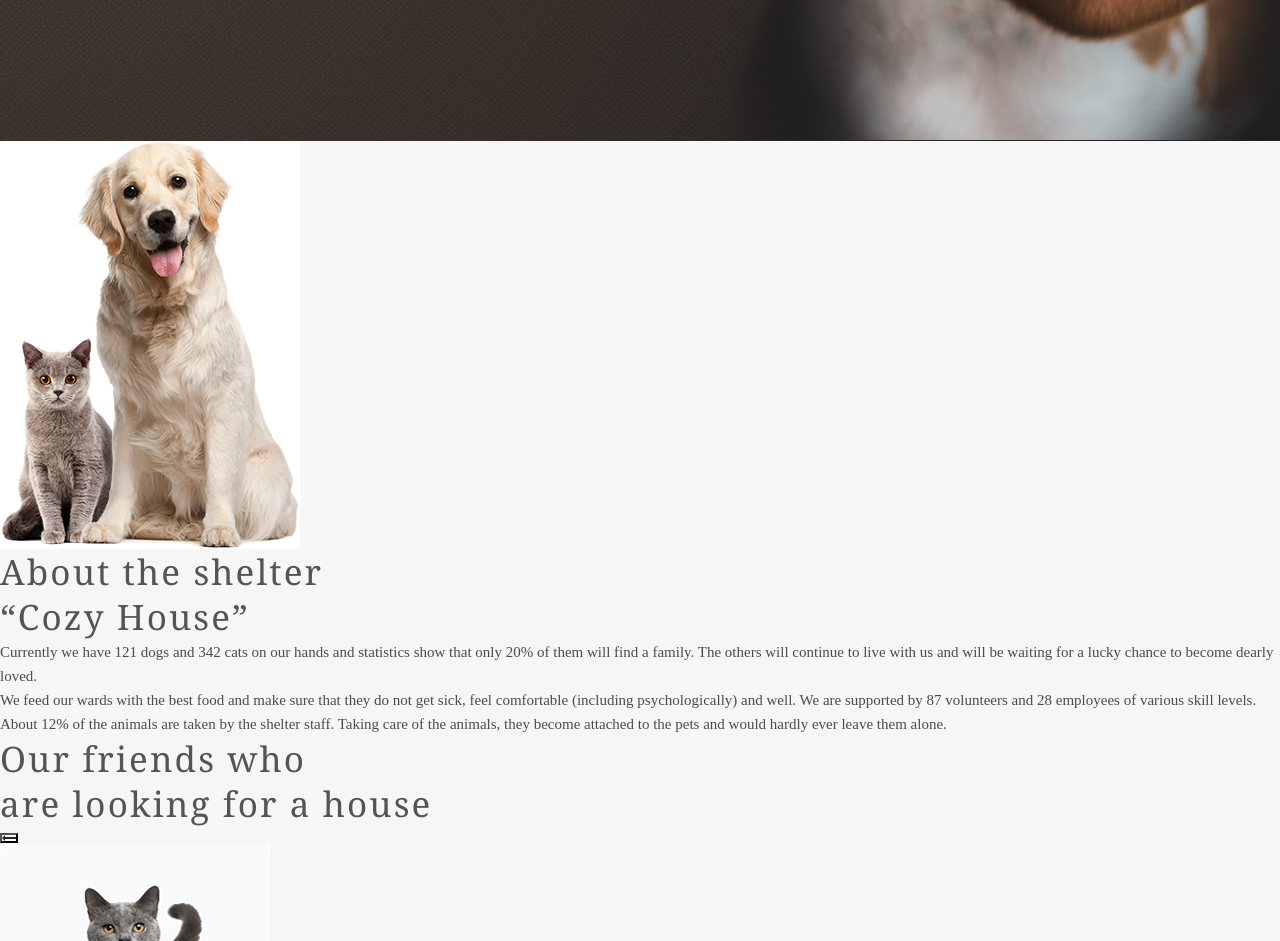
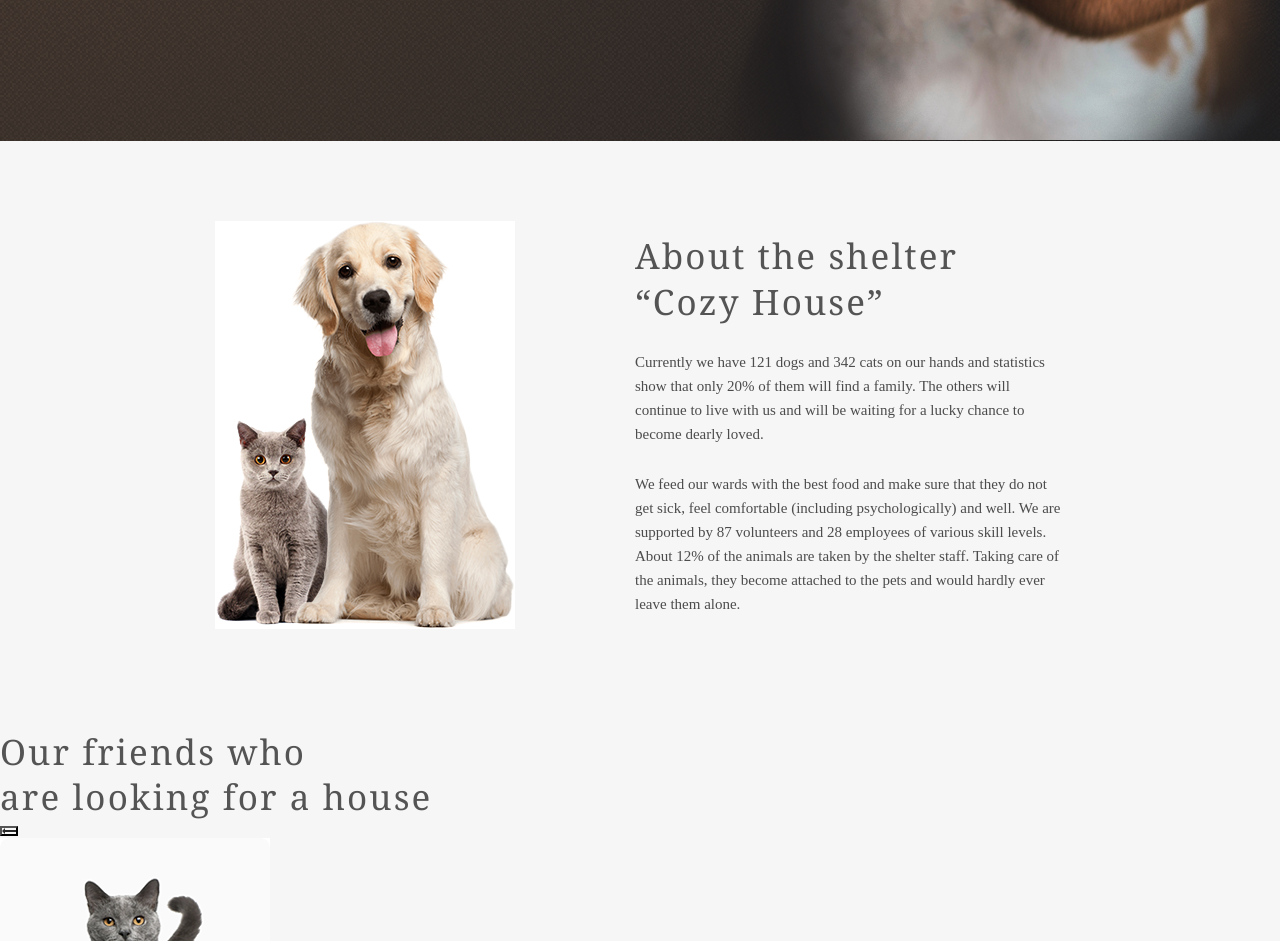
Before and after one commit to KirrBrest/Shelter, a plain HTML site: page index.html in a window 1280 px wide. Shown: the part 771-1712 px from the top of the page. Drawn offline with Linux system fonts and the light colour scheme.

Commit message:
feat: scss forsection about (Thu, Mar 30, 2023 06:04:56 PM)

```diff
--- a/index.html
+++ b/index.html
@@ -56,16 +56,12 @@
 
     <main class="main-content">
       <section id="about" class="about">
-        <div class="about-container1">
-          <div class="about-container2">
-            <div class="about-pets-img">
-              <img src="img/main/about-pets.jpg" width="300" height="408" alt="Cat and dog" title="Pets">
-            </div>
-            <div class="about-container3">
-              <h3 class="about-h3">About the shelter<br>“Cozy House”</h3>
-              <p class="about-text1">Currently we have 121 dogs and 342 cats on our hands and statistics show that only 20% of them will find a family. The others will continue to live with us and will be waiting for a lucky chance to become dearly loved.</p>
-              <p class="about-text2">We feed our wards with the best food and make sure that they do not get sick, feel comfortable (including psychologically) and well. We are supported by 87 volunteers and 28 employees of various skill levels. About 12% of the animals are taken by the shelter staff. Taking care of the animals, they become attached to the pets and would hardly ever leave them alone.</p>
-            </div>
+        <div class="about-wrapper">
+          <img src="img/main/about-pets.jpg" width="300" height="408" alt="Cat and dog" title="Pets">
+          <div class="about-container">
+            <h3 class="about-h3">About the shelter<br>“Cozy House”</h3>
+            <p class="about-text1">Currently we have 121 dogs and 342 cats on our hands and statistics show that only 20% of them will find a family. The others will continue to live with us and will be waiting for a lucky chance to become dearly loved.</p>
+            <p class="about-text2">We feed our wards with the best food and make sure that they do not get sick, feel comfortable (including psychologically) and well. We are supported by 87 volunteers and 28 employees of various skill levels. About 12% of the animals are taken by the shelter staff. Taking care of the animals, they become attached to the pets and would hardly ever leave them alone.</p>
           </div>
         </div>
       </section>
--- a/src/scss/layout/_header.scss
+++ b/src/scss/layout/_header.scss
@@ -105,3 +105,21 @@ header,
 .hero-img {
   margin-top: 90px;
 }
+
+.about {
+  padding: 80px 40px 100px 40px;
+}
+
+.about-wrapper {
+ display: flex;
+ justify-content: space-between;
+ padding: 0 175px 0 175px;
+}
+
+
+.about-container {
+  display: flex;
+  flex-direction: column;
+  justify-content: space-around;
+  margin-left: 120px;
+}
```
Also changed, not shown: style_index.css, 1 other file.
